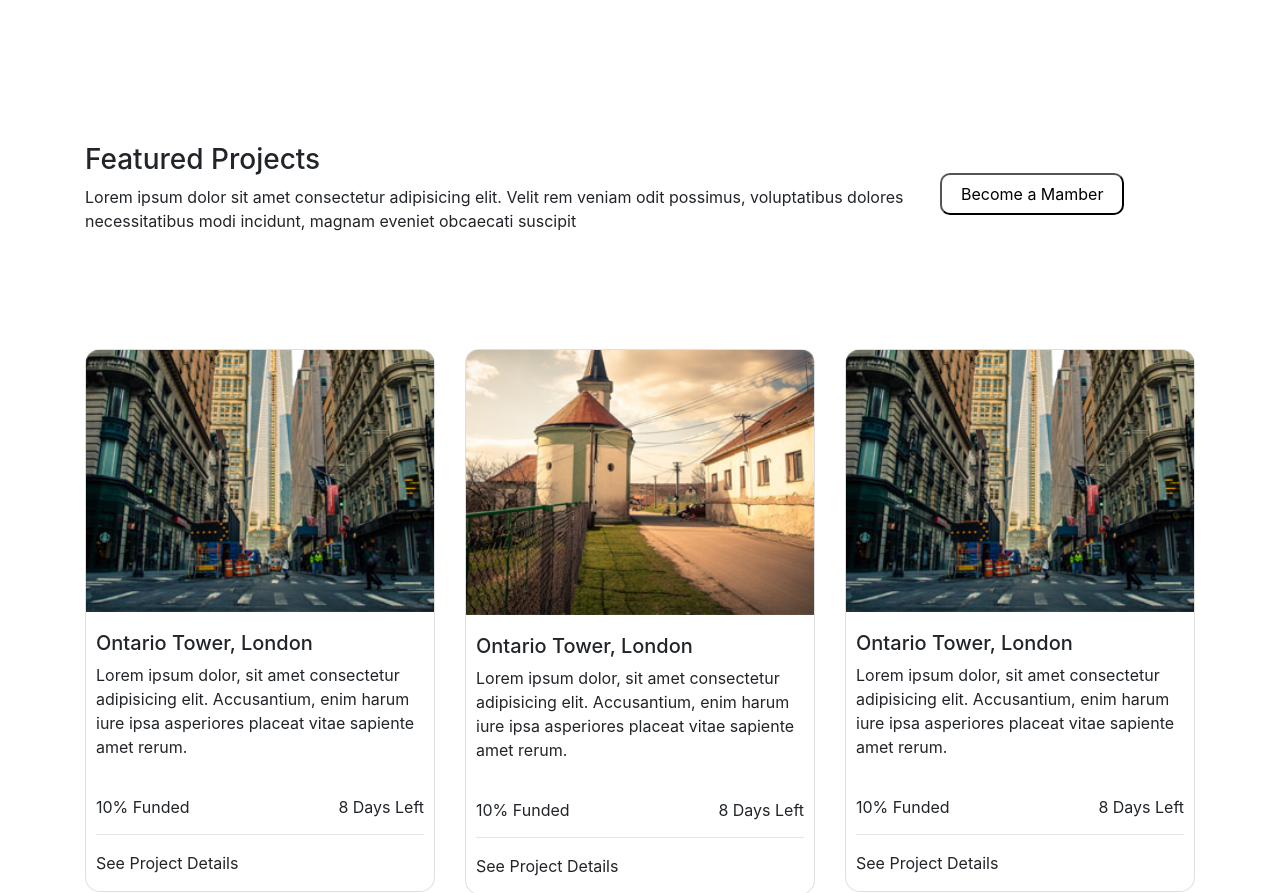
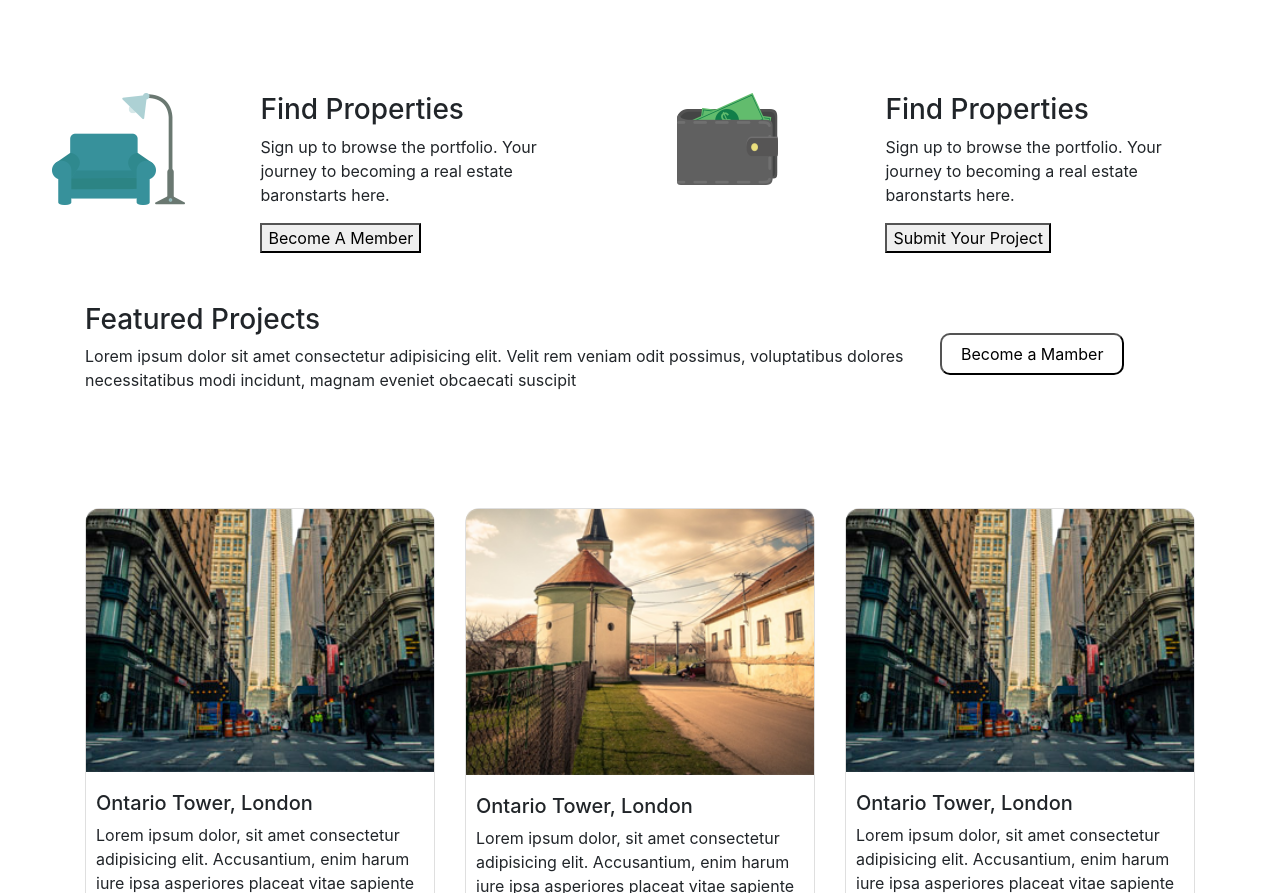
Before and after one commit to Mohammad-Minuddin/exam, a plain HTML site: page index.html in a window 1280 px wide. Shown: the part 1110-2003 px from the top of the page. Drawn offline with Linux system fonts and the light colour scheme.

Commit message:
Update index.html

```diff
--- a/index.html
+++ b/index.html
@@ -56,35 +56,33 @@
 
 
     <!----------Wallet---------->
-    <!-- <section class="wallet">
-        <div class="row col-12 col-md-6">
-            <div class="sofa col-12 col-md-6">
-                <div class="row">
-                    <div class="sofaim col-12 col-md-6">
-                        <img class="simg" src="img/sofa.png" alt="">
-                    </div>
-                    <div class="sofawr col-12 col-md-6">
-                        <h4>Find Properties</h4>
-                        <p>Contrary to popular belief, Lorem Ipsum is not simply random text. It has roots in a piece of classical Latin literature from 45 BC,</p>
-                        <button>Become a Mamber</button>
-                    </div>
+    <section class="main">
+        <div class="row">
+            <div class="row row1 col-12 col-lg-6">
+                <div class="col-12  col-md-4 offset-md-1 col-lg-4 offset-lg-1">
+                    <img src="img/sofa.png" alt="">
+                </div>
+
+                <div class="col-12 col-md-5 col-lg-7">
+                    <h3>Find Properties</h3>
+                    <p>Sign up to browse the portfolio. Your journey to becoming a real estate baronstarts here.</p>
+                    <button>Become A Member</button>
                 </div>
             </div>
 
-            <div class="wallett col-12 col-md-6">
-                <div class="row">
-                    <div class="wallettim col-6 col-md-6">
-                        <img class="wimg" src="img/wallet.png" alt="">
-                    </div>
-                    <div class="wallettwr col-6 col-md-6">
-                        <h4>Find Properties</h4>
-                        <p>Contrary to popular belief, Lorem Ipsum is not simply random text. It has roots in a piece of classical Latin literature from 45 BC,</p>
-                        <button>Become a Mamber</button>
-                    </div>
+            <div class="row row2 col-12 col-lg-6">
+                <div class="col-12 col-md-4 offset-md-1 col-lg-4 col-lg-offset-1">
+                    <img src="img/wallet.png" alt="">
+                </div>
+
+                <div class="col-12 col-md-5 col-lg-7">
+                    <h3>Find Properties</h3>
+                    <p>Sign up to browse the portfolio. Your journey to becoming a real estate baronstarts here.</p>
+                    <button>Submit Your Project</button>
                 </div>
             </div>
         </div>
-    </section> -->
+    </section>
     <!----------Wallet END---------->
 
 
```
